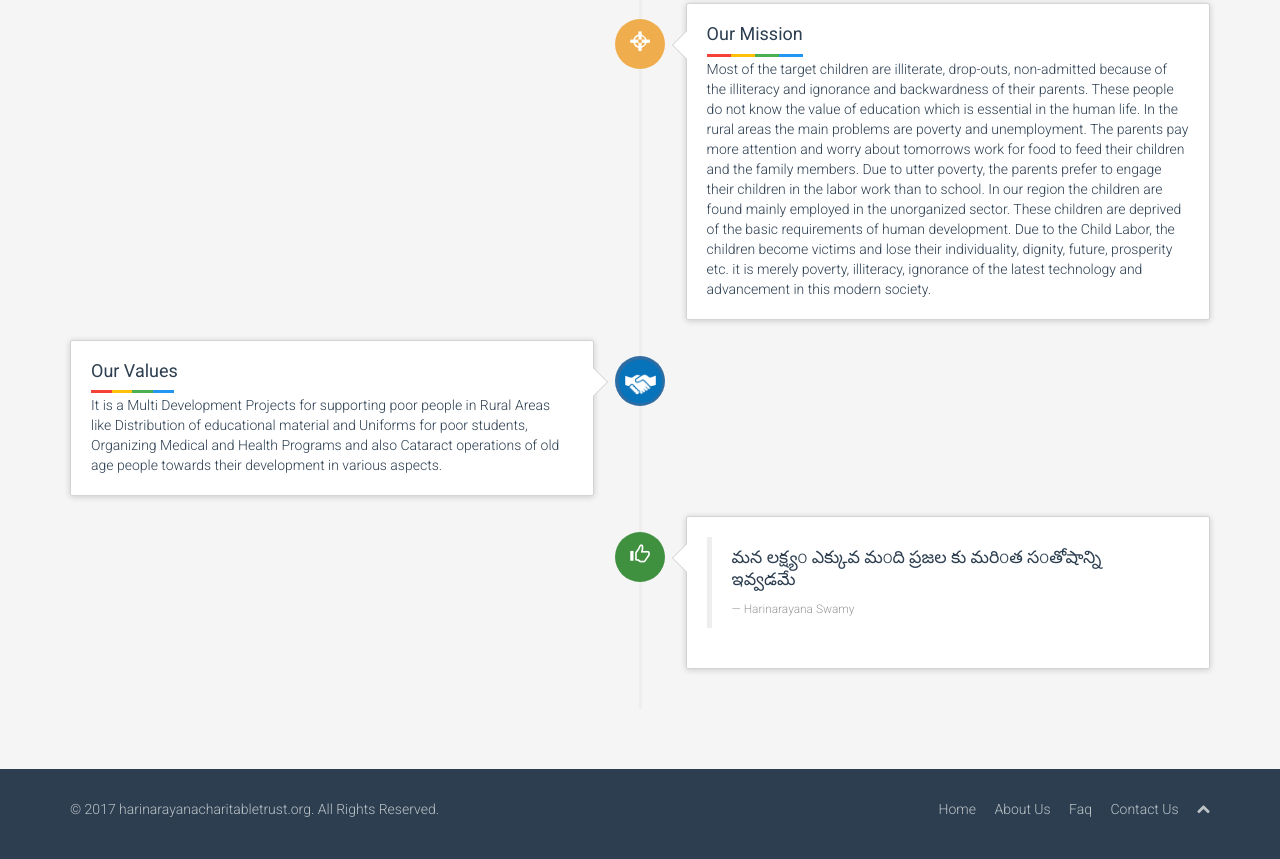
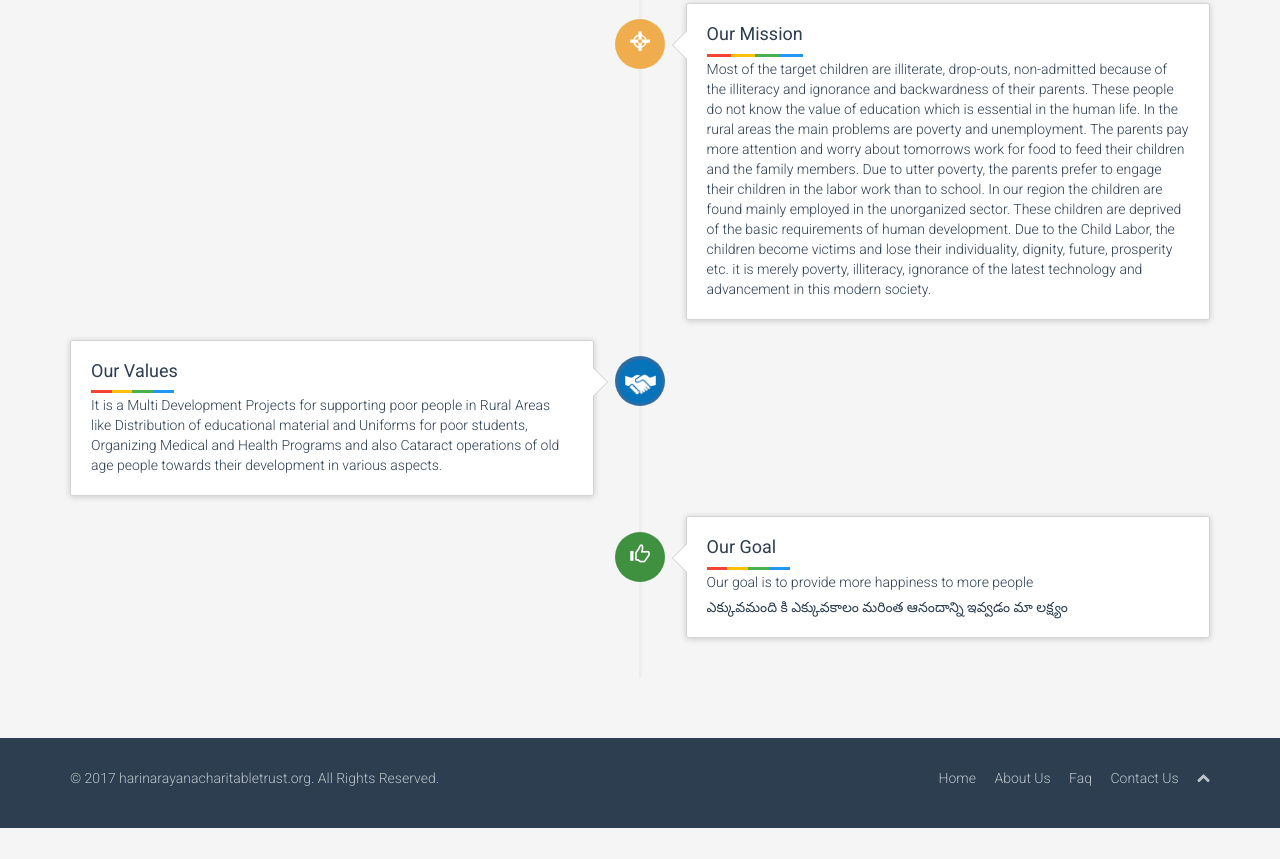
Before and after one commit to hnctrust/hnctrust.github.io, a plain HTML site: page index.html in a window 1280 px wide. Shown: the part 1079-1938 px from the top of the page. After the commit the page ends 1907 px from the top, so only its background shows below. Drawn offline with Linux system fonts and the light colour scheme.

Commit message:
Quote Modified

```diff
--- a/index.html
+++ b/index.html
@@ -193,10 +193,22 @@
           <li class="timeline-inverted">
             <div class="timeline-badge success"><i class="glyphicon glyphicon-thumbs-up"></i></div>
             <div class="timeline-panel" style="background:#fff">
-              <blockquote>
-              <p>మన లక్ష్యo ఎక్కువ మoది ప్రజల కు మరిoత సoతోషాన్ని ఇవ్వడమే</p>
-              <small>Harinarayana Swamy</small>
-              </blockquote>
+              <div class="timeline-heading">
+                <h4 class="timeline-title">Our Goal</h4>
+                <section style="padding:1.5px 0 !important;width:4.3%;float:left;background:#F44336;"></section>
+                <section style="padding:1.5px 0 !important;width:4.3%;float:left;background:#FFC107"></section>
+                <section style="padding:1.5px 0 !important;width:4.3%;float:left;background:#4CAF50"></section>
+                <section style="padding:1.5px 0 !important;width:4.3%;float:left;background:#2196F3"></section>
+              </div>
+              <div class="timeline-body">
+                <p style="font-size:0px">&nbsp;</p>
+              <!-- <blockquote> -->
+              <!-- <p>మన లక్ష్యo ఎక్కువ మoది ప్రజల కు మరిoత సoతోషాన్ని ఇవ్వడమే</p> -->
+              <p>Our goal is to provide more happiness to more people</p>
+              <p>ఎక్కువమంది కి ఎక్కువకాలం మరింత ఆనందాన్ని ఇవ్వడం మా లక్ష్యం</p>
+              <!-- <small>Harinarayana Swamy</small> -->
+              <!-- </blockquote> -->
+            </div>
             </div>
           </li>
         </ul>
```
